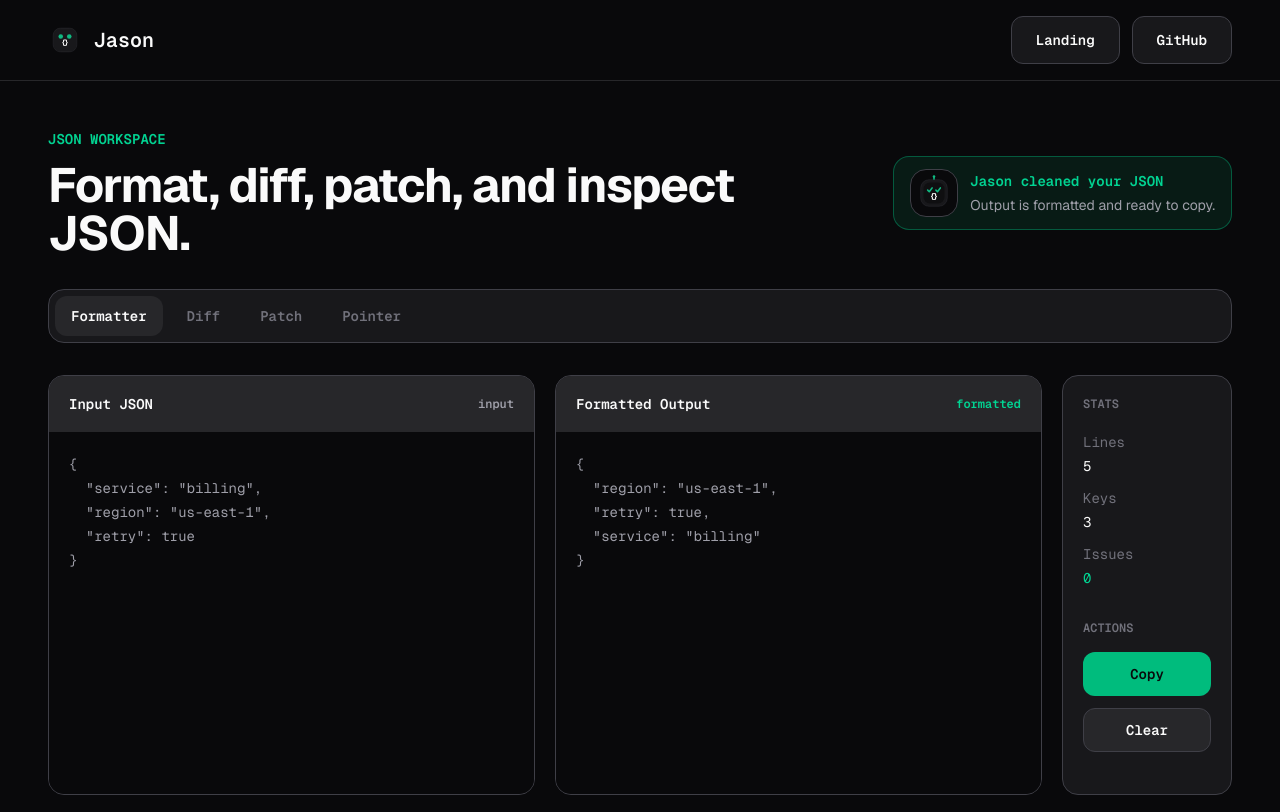
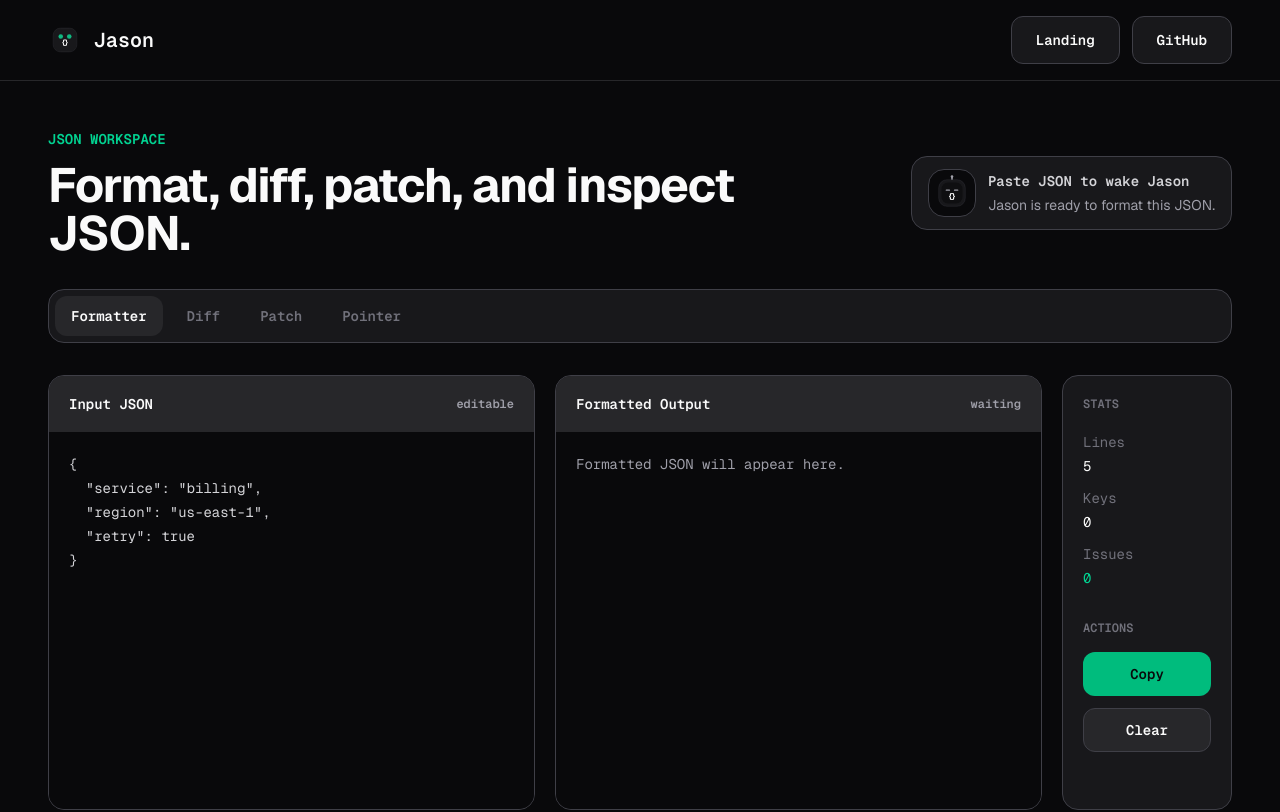
Before and after one commit to anmollp/jason-app, a Next.js app in the folder frontend/: page /playground in a window 1280 px wide. Shown: the top 812 px of the page. Built offline with nearby package versions, Linux system fonts and the light colour scheme.

Commit message:
Add local playground formatting (#5)
Co-authored-by: Anmol Patil <anmol@mac.mynetworksettings.com>

```diff
--- a/frontend/src/components/playground/CodePanel.tsx
+++ b/frontend/src/components/playground/CodePanel.tsx
@@ -2,6 +2,8 @@ type CodePanelProps = {
   title: string;
   meta: string;
   code: string;
+  editable?: boolean;
+  onChange?: (value: string) => void;
   tone?: "default" | "success" | "error";
 };
 
@@ -15,6 +17,8 @@ export function CodePanel({
   title,
   meta,
   code,
+  editable = false,
+  onChange,
   tone = "default",
 }: CodePanelProps) {
   return (
@@ -26,6 +30,16 @@ export function CodePanel({
         </span>
       </header>
       <div className="flex-1 bg-[#09090B] p-5">
+        {editable ? (
+          <textarea
+            aria-label={title}
+            className="h-full min-h-[330px] w-full resize-none bg-transparent font-mono text-sm leading-6 text-zinc-300 outline-none placeholder:text-zinc-600"
+            spellCheck={false}
+            value={code}
+            onChange={(event) => onChange?.(event.target.value)}
+            placeholder="Paste JSON here..."
+          />
+        ) : (
           <pre
             className={`h-full overflow-auto whitespace-pre-wrap font-mono text-sm leading-6 ${
               tone === "error" ? "text-red-400" : "text-zinc-400"
@@ -33,6 +47,7 @@ export function CodePanel({
           >
             <code>{code}</code>
           </pre>
+        )}
       </div>
     </section>
   );
--- a/frontend/src/components/playground/InspectorPanel.tsx
+++ b/frontend/src/components/playground/InspectorPanel.tsx
@@ -1,4 +1,18 @@
-export function InspectorPanel() {
+type InspectorPanelProps = {
+  issues: number;
+  keys: number;
+  lines: number;
+  onClear: () => void;
+  onCopy: () => void;
+};
+
+export function InspectorPanel({
+  issues,
+  keys,
+  lines,
+  onClear,
+  onCopy,
+}: InspectorPanelProps) {
   return (
     <aside className="flex min-h-[420px] w-full flex-col rounded-2xl border border-zinc-700 bg-zinc-900 p-5 lg:w-[170px]">
       <div>
@@ -8,15 +22,21 @@ export function InspectorPanel() {
         <dl className="mt-5 space-y-3 font-mono text-sm">
           <div>
             <dt className="text-zinc-500">Lines</dt>
-            <dd className="mt-1 text-zinc-50">5</dd>
+            <dd className="mt-1 text-zinc-50">{lines}</dd>
           </div>
           <div>
             <dt className="text-zinc-500">Keys</dt>
-            <dd className="mt-1 text-zinc-50">3</dd>
+            <dd className="mt-1 text-zinc-50">{keys}</dd>
           </div>
           <div>
             <dt className="text-zinc-500">Issues</dt>
-            <dd className="mt-1 text-emerald-400">0</dd>
+            <dd
+              className={`mt-1 ${
+                issues > 0 ? "text-red-400" : "text-emerald-400"
+              }`}
+            >
+              {issues}
+            </dd>
           </div>
         </dl>
       </div>
@@ -29,12 +49,14 @@ export function InspectorPanel() {
           <button
             type="button"
             className="h-11 rounded-xl bg-emerald-500 px-5 font-mono text-sm font-semibold text-zinc-950 transition hover:bg-emerald-400"
+            onClick={onCopy}
           >
             Copy
           </button>
           <button
             type="button"
             className="h-11 rounded-xl border border-zinc-700 bg-zinc-800 px-5 font-mono text-sm font-semibold text-zinc-50 transition hover:bg-zinc-700"
+            onClick={onClear}
           >
             Clear
           </button>
--- a/frontend/src/components/playground/JasonStatus.tsx
+++ b/frontend/src/components/playground/JasonStatus.tsx
@@ -1,39 +1,66 @@
 import { JasonMascot } from "@/components/mascot/JasonMascot";
 
 type JasonStatusProps = {
-  tone?: "success" | "error";
+  detail?: string;
+  title?: string;
+  tone?: "idle" | "success" | "error";
 };
 
-export function JasonStatus({ tone = "success" }: JasonStatusProps) {
+const toneStyles = {
+  idle: {
+    border: "border-zinc-700 bg-zinc-900",
+    text: "text-zinc-300",
+  },
+  success: {
+    border: "border-emerald-500/40 bg-emerald-500/10",
+    text: "text-emerald-400",
+  },
+  error: {
+    border: "border-red-500/40 bg-red-500/10",
+    text: "text-red-400",
+  },
+};
+
+const defaultCopy = {
+  idle: {
+    title: "Paste JSON to wake Jason",
+    detail: "Formatter output will appear here.",
+  },
+  success: {
+    title: "Jason cleaned your JSON",
+    detail: "Output is formatted and ready to copy.",
+  },
+  error: {
+    title: "Jason found a parse error",
+    detail: "Fix the highlighted JSON and try again.",
+  },
+};
+
+export function JasonStatus({
+  detail,
+  title,
+  tone = "success",
+}: JasonStatusProps) {
   const isError = tone === "error";
+  const copy = defaultCopy[tone];
 
   return (
     <aside
-      className={`flex items-center gap-3 rounded-2xl border px-4 py-3 ${
-        isError
-          ? "border-red-500/40 bg-red-500/10"
-          : "border-emerald-500/40 bg-emerald-500/10"
-      }`}
+      className={`flex items-center gap-3 rounded-2xl border px-4 py-3 ${toneStyles[tone].border}`}
     >
       <div className="grid size-12 shrink-0 place-items-center rounded-2xl border border-zinc-700 bg-[#09090B]">
         <JasonMascot
-          mood={isError ? "error" : "success"}
+          mood={tone}
           size={38}
-          label={isError ? "Jason error state" : "Jason success state"}
+          label={isError ? "Jason error state" : "Jason formatter state"}
         />
       </div>
       <div className="min-w-0">
-        <p
-          className={`font-mono text-sm font-semibold ${
-            isError ? "text-red-400" : "text-emerald-400"
-          }`}
-        >
-          {isError ? "Jason found a parse error" : "Jason cleaned your JSON"}
+        <p className={`font-mono text-sm font-semibold ${toneStyles[tone].text}`}>
+          {title ?? copy.title}
         </p>
         <p className="mt-1 text-sm text-zinc-400">
-          {isError
-            ? "Expected a quoted property name at line 4."
-            : "Output is formatted and ready to copy."}
+          {detail ?? copy.detail}
         </p>
       </div>
     </aside>
--- a/frontend/src/components/playground/PlaygroundShell.tsx
+++ b/frontend/src/components/playground/PlaygroundShell.tsx
@@ -1,4 +1,7 @@
+"use client";
+
 import Link from "next/link";
+import { useState } from "react";
 
 import { JasonLogo } from "@/components/mascot/JasonLogo";
 import { Button } from "@/components/ui/Button";
@@ -8,19 +11,108 @@ import { InspectorPanel } from "./InspectorPanel";
 import { JasonStatus } from "./JasonStatus";
 import { ToolTabs } from "./ToolTabs";
 
-const inputJson = `{
+const initialInputJson = `{
   "service": "billing",
   "region": "us-east-1",
   "retry": true
 }`;
 
-const outputJson = `{
-  "region": "us-east-1",
-  "retry": true,
-  "service": "billing"
-}`;
+type FormatterState = "idle" | "success" | "error";
+
+function countJsonKeys(value: unknown): number {
+  if (Array.isArray(value)) {
+    return value.reduce((count, item) => count + countJsonKeys(item), 0);
+  }
+
+  if (value && typeof value === "object") {
+    return Object.entries(value).reduce(
+      (count, [, child]) => count + 1 + countJsonKeys(child),
+      0,
+    );
+  }
+
+  return 0;
+}
+
+function countLines(value: string) {
+  return value.trim() ? value.split(/\r?\n/).length : 0;
+}
 
 export function PlaygroundShell() {
+  const [inputJson, setInputJson] = useState(initialInputJson);
+  const [outputJson, setOutputJson] = useState("");
+  const [parseError, setParseError] = useState("");
+  const [keyCount, setKeyCount] = useState(0);
+  const [state, setState] = useState<FormatterState>("idle");
+
+  function handleInputChange(value: string) {
+    setInputJson(value);
+    setOutputJson("");
+    setParseError("");
+    setKeyCount(0);
+    setState("idle");
+  }
+
+  function handleFormat() {
+    if (!inputJson.trim()) {
+      setOutputJson("");
+      setParseError("");
+      setKeyCount(0);
+      setState("idle");
+      return;
+    }
+
+    try {
+      const parsed = JSON.parse(inputJson) as unknown;
+      setOutputJson(JSON.stringify(parsed, null, 2));
+      setParseError("");
+      setKeyCount(countJsonKeys(parsed));
+      setState("success");
+    } catch (error) {
+      const message =
+        error instanceof Error ? error.message : "Jason could not parse this JSON.";
+      setOutputJson("");
+      setParseError(message);
+      setKeyCount(0);
+      setState("error");
+    }
+  }
+
+  function handleClear() {
+    setInputJson("");
+    setOutputJson("");
+    setParseError("");
+    setKeyCount(0);
+    setState("idle");
+  }
+
+  function handleCopy() {
+    const valueToCopy = outputJson || inputJson;
+
+    if (!valueToCopy.trim()) {
+      return;
+    }
+
+    void navigator.clipboard?.writeText(valueToCopy);
+  }
+
+  const outputCode =
+    parseError || outputJson || "Formatted JSON will appear here.";
+  const statusDetail =
+    state === "error"
+      ? parseError
+      : state === "success"
+        ? "Output is formatted and ready to copy."
+        : inputJson.trim()
+          ? "Jason is ready to format this JSON."
+          : "Paste some JSON to wake Jason.";
+  const footerHint =
+    state === "error"
+      ? "Error state: Jason stays calm, shows the parse issue, and gives one next action."
+      : state === "success"
+        ? "Ready state: Jason confirms valid JSON, then keeps actions close to the result."
+        : "Idle state: paste JSON, then run Format to generate a clean output.";
+
   return (
     <div className="min-h-screen bg-[#09090B] text-zinc-50">
       <header className="border-b border-zinc-800">
@@ -54,30 +146,43 @@ export function PlaygroundShell() {
               Format, diff, patch, and inspect JSON.
             </h1>
           </div>
-          <JasonStatus />
+          <JasonStatus detail={statusDetail} tone={state} />
         </section>
 
         <ToolTabs />
 
         <section className="grid gap-5 xl:grid-cols-[minmax(0,1fr)_minmax(0,1fr)_170px]">
-          <CodePanel title="Input JSON" meta="input" code={inputJson} />
+          <CodePanel
+            title="Input JSON"
+            meta="editable"
+            code={inputJson}
+            editable
+            onChange={handleInputChange}
+          />
           <CodePanel
             title="Formatted Output"
-            meta="formatted"
-            code={outputJson}
-            tone="success"
+            meta={state === "error" ? "parse error" : outputJson ? "formatted" : "waiting"}
+            code={outputCode}
+            tone={state === "error" ? "error" : outputJson ? "success" : "default"}
           />
-          <InspectorPanel />
+          <InspectorPanel
+            issues={state === "error" ? 1 : 0}
+            keys={keyCount}
+            lines={countLines(outputJson || inputJson)}
+            onClear={handleClear}
+            onCopy={handleCopy}
+          />
         </section>
 
         <section className="flex flex-col gap-4 rounded-2xl border border-zinc-700 bg-zinc-900 p-5 sm:flex-row sm:items-center sm:justify-between">
           <p className="text-sm leading-6 text-zinc-400">
-            Ready state: Jason confirms valid JSON, then keeps actions close to
-            the result.
+            {footerHint}
           </p>
           <div className="flex flex-wrap gap-3">
-            <Button>Format</Button>
-            <Button variant="secondary">Copy</Button>
+            <Button onClick={handleFormat}>Format</Button>
+            <Button variant="secondary" onClick={handleCopy}>
+              Copy
+            </Button>
           </div>
         </section>
       </main>
```
Lines whose indentation alone changed are shown as unchanged.
